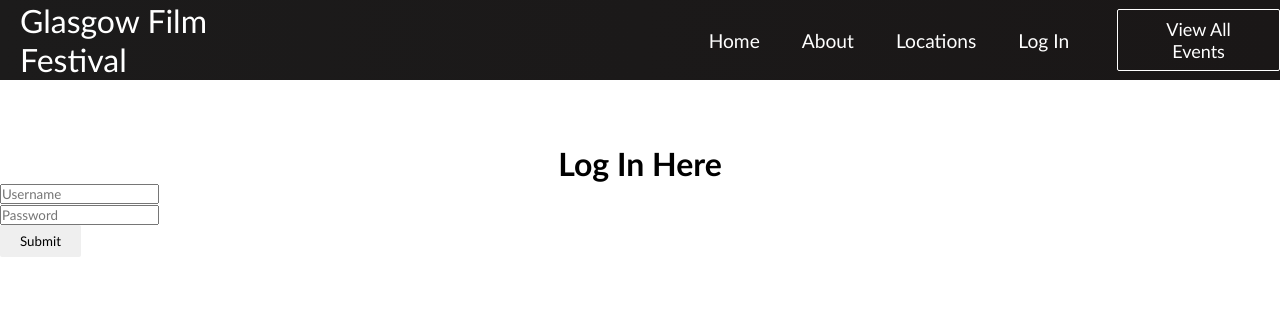
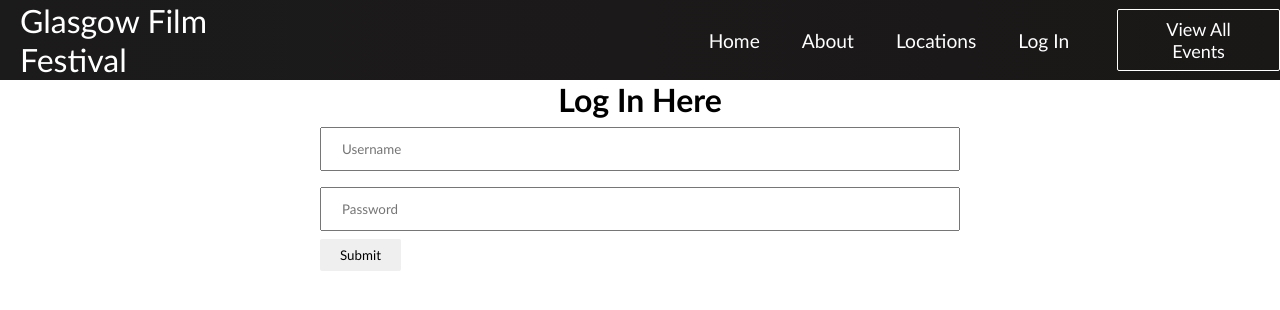
Before and after one commit to ionasloan/projectIT, a React (Create React App) app in the folder project/: page /login in a window 1280 px wide. Shown: the top 310 px of the page. Built offline with nearby package versions, Linux system fonts and the light colour scheme.

Commit message:
new file:   project/src/components/login.css 	modified:   project/src/components/pages/login.js

```diff
--- /dev/null
+++ b/project/src/components/login.css
@@ -0,0 +1,18 @@
+.form{
+    margin: auto;
+    width: 50%;
+    }
+
+    input[type=text] {
+      width: 100%;
+      padding: 12px 20px;
+      margin: 8px 0;
+      box-sizing: border-box;
+    }
+
+    input[type=password] {
+      width: 100%;
+      padding: 12px 20px;
+      margin: 8px 0;
+      box-sizing: border-box;
+    }
--- a/project/src/components/pages/login.js
+++ b/project/src/components/pages/login.js
@@ -1,5 +1,6 @@
 import React from 'react';
 import '../../App.css';
+import '../login.css';
 
 class Login extends React.Component {
 
@@ -49,7 +50,7 @@
 
   render() {
     return (
-      <div className="container" style={{ paddingTop: "5%" }}>
+      <div class="form">
 
         <h1 className='login'>Log In Here</h1>
         <form
```
